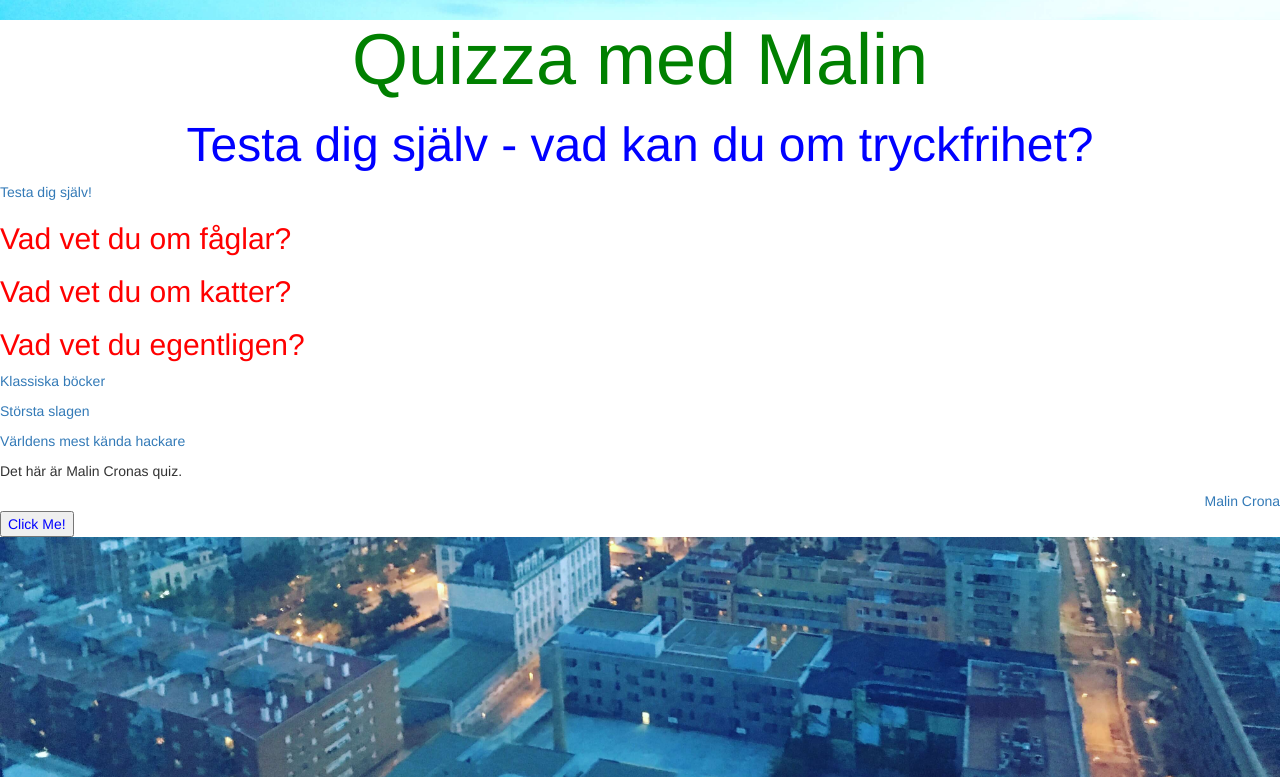
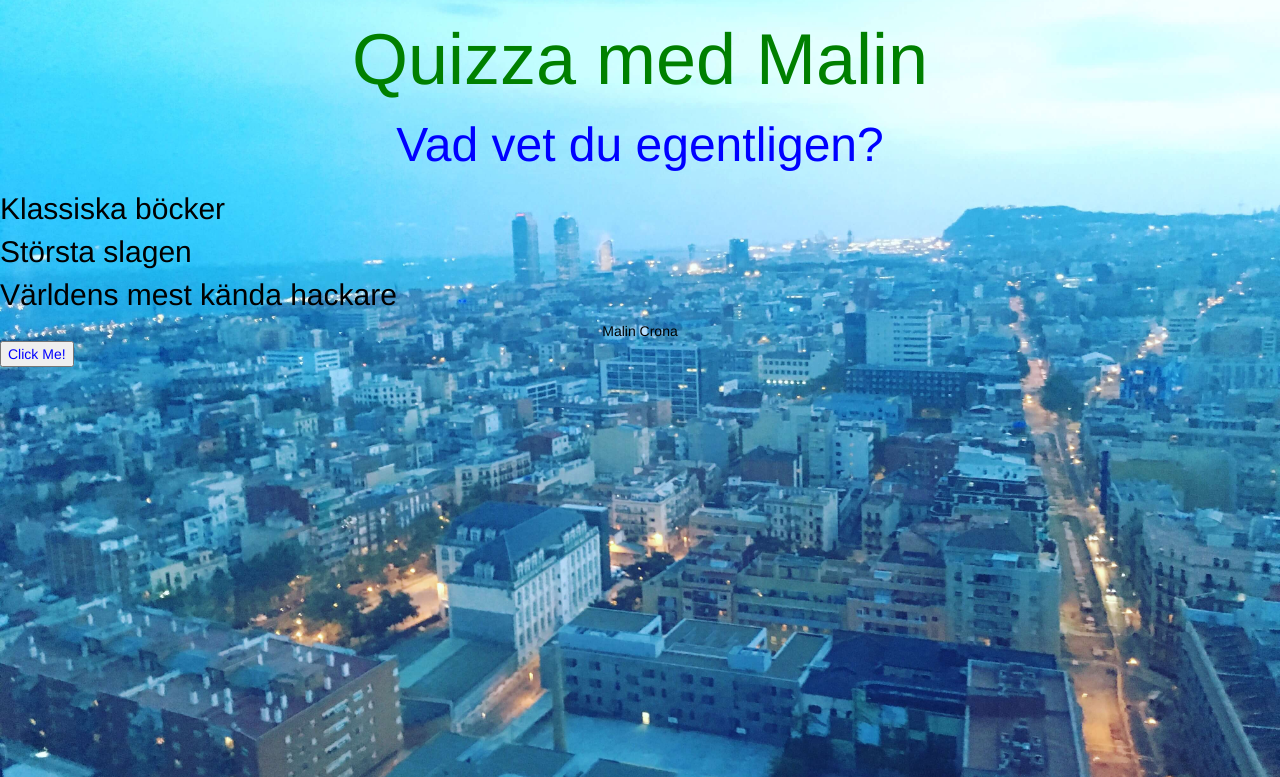
Before and after one commit to MalinCrona/quizThursday, a Django app: page / in a window 1280 px wide. Shown: the top 777 px of the page. Run offline with Django 3.2, Linux system fonts and the light colour scheme; some libraries are stand-ins or nearby versions.

Commit message:
Har fixat lite mer

```diff
--- a/quiz/templates/quiz/startpage.html
+++ b/quiz/templates/quiz/startpage.html
@@ -9,18 +9,12 @@
 </head>
 <body>
 <h1>Quizza med Malin</h1>
-<h2>Testa dig själv - vad kan du om tryckfrihet?</h2>
-<a href="smart länk">Testa dig själv!</a>
+<h2>Vad vet du egentligen?</h2>
 
-<h3>Vad vet du om fåglar?</h3>
-<h3>Vad vet du om katter?</h3>
-<h3>Vad vet du egentligen?</h3>
+<h3>{% for quiz in quizzes %}
+	<p><a href="{% url 'quiz_page' quiz.quiz_number %}">{{ quiz.name }}</a></p>
+{% endfor %}</h3>
 
-{% for quiz in quizzes %}
-	<p><a href="{% url 'quiz_page' quiz.quiz_number %}">{{ quiz.name }}</a></p>
-{% endfor %}
-
-<p>Det här är Malin Cronas quiz.</p>
 <div class=footer>
 <a href="https:malincrona.com">Malin Crona</a></div>
 
--- a/static/style.css
+++ b/static/style.css
@@ -1,3 +1,12 @@
+body {
+ background: url(/static/Barcelona.jpg)
+ no-repeat center center fixed;
+ -webkit-background-size: cover;
+ -moz-background-size: cover;
+ -o-background-size: cover;
+ background-size: cover;
+}
+
 h1 {color: green;
 	font-size: 72px;
 	text-align: center;
@@ -19,17 +28,9 @@ font-size: 30px
 }
 
 a {text-align: center;
-}
-.footer {
-	text-align: right;
+	color: black;
 }
 
-html {
- background: url(/static/Barcelona.jpg)
- no-repeat center center fixed;
- -webkit-background-size: cover;
- -moz-background-size: cover;
- -o-background-size: cover;
- background-size: cover;
+.footer {
+	text-align: center;
 }
-}
```
